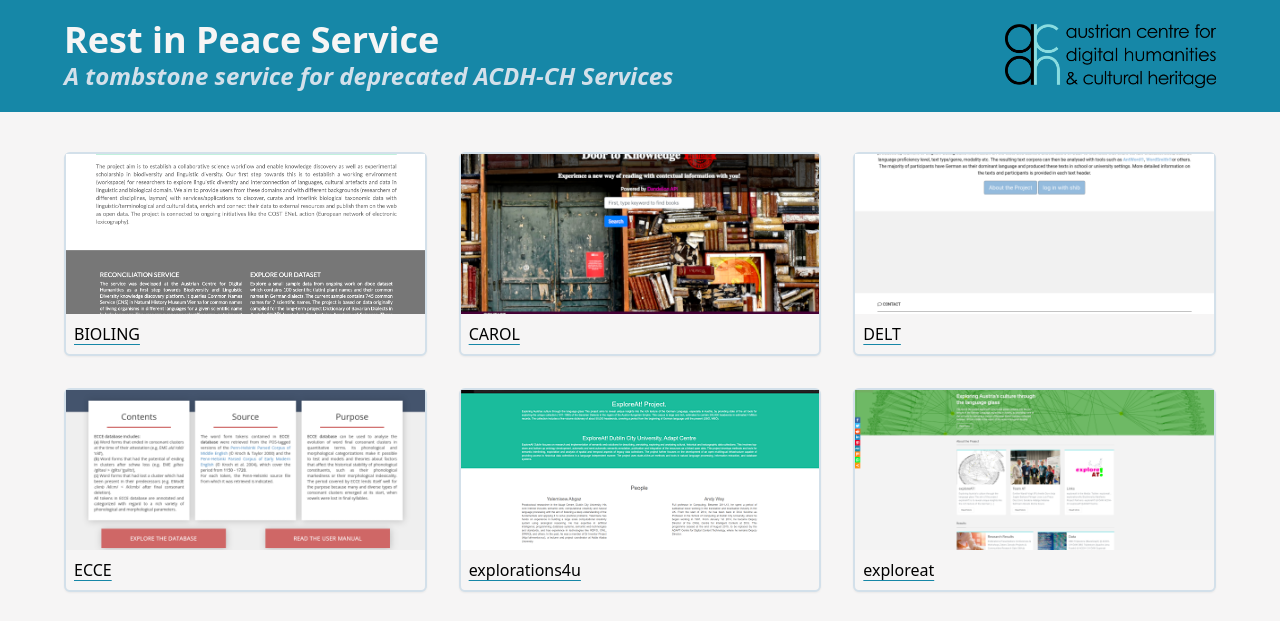
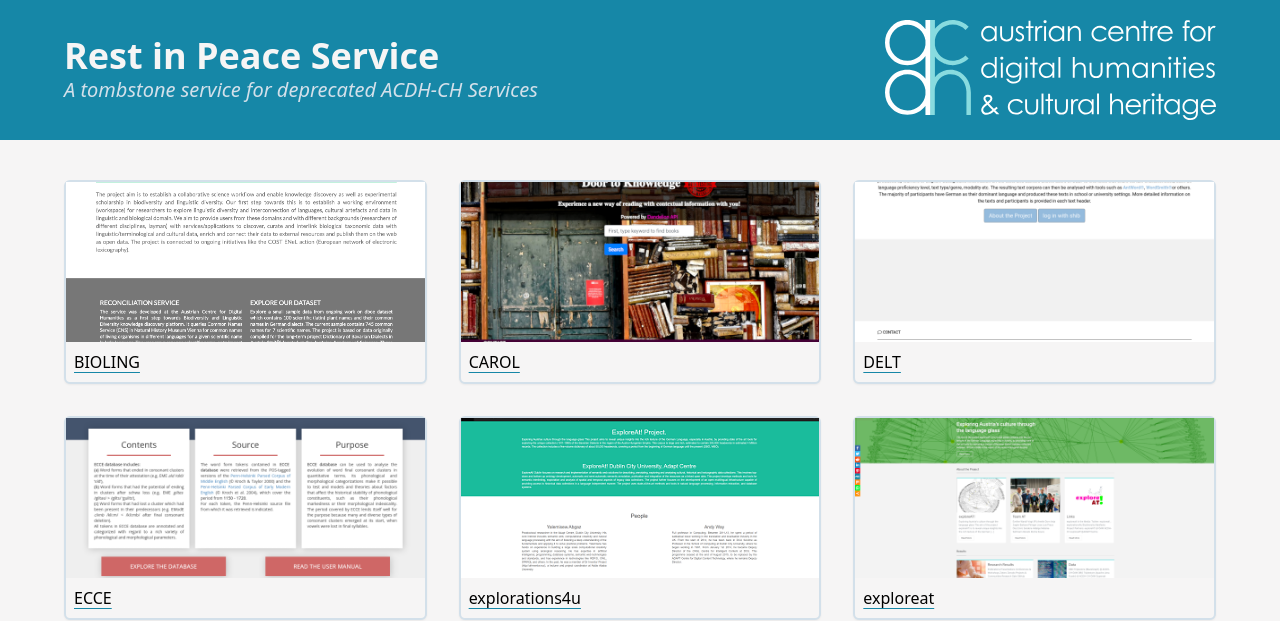
Before and after one commit to acdh-oeaw/rest-in-peace-service, an Astro site: page / in a window 1280 px wide. Shown: the top 621 px of the page. Built offline with nearby package versions, Linux system fonts and the light colour scheme; Astro itself is replaced by a stand-in of ours.

Commit message:
change acdh logo

```diff
--- a/src/components/page-header.astro
+++ b/src/components/page-header.astro
@@ -1,11 +1,16 @@
 <header class=" bg-brandGrayDark text-brandLight">
 
-<div class="w-full md:px-16 px-5 flex justify-between py-1 md:py-5">
-        <h1 class="self-center text-2xl md:text-4xl font-bold"><a href="/">Rest in Peace Service <span class="hidden md:flex text-2xl italic text-brandGray">A tombstone service for deprecated ACDH-CH Services</span></a></h1>
-    <a class="self-center" href="https://www.oeaw.ac.at/acdh">
-        <img src="/images/acdh_logo.png" alt="" class="h-10 md:h-16">
-    </a>
-
-</div>
+    <div class="w-full h-full md:px-16 px-5 flex justify-between py-1 md:py-5 items-center">
+        <div>
+            <a href="/">
+                <h1 class="text-2xl md:text-4xl font-bold">Rest in Peace Service </h1>
+                <h2 class="text-medium md:text-xl italic text-brandGray">A tombstone service for deprecated ACDH-CH Services</h2>
+            </a>
+        </div>
+        <a class="h-full" href="https://www.oeaw.ac.at/acdh">
+            <img src="/images/acdh-ch-logo-short-version-color-use-over-black.svg" alt="" class="p-1 md:hidden">
+            <img src="/images/acdh-ch-logo-with-text-color-use-over-black.svg" alt="" class="hidden md:flex">
+        </a>
+    </div>
 
 </header>
--- a/src/layouts/page-layout.astro
+++ b/src/layouts/page-layout.astro
@@ -11,7 +11,7 @@
 		<link rel="icon" type="image/svg+xml" href="/favicon.svg" />
 		<meta name="viewport" content="width=device-width" />
 		<meta name="generator" content={Astro.generator} />
-		<title>Astro</title>
+		<title>RIP Service</title>
 	</head>
 	<body class="grid grid-rows-[auto_1fr_auto] bg-brandLight">
 		<PageHeader/>
```
Also changed, not shown: public/images/acdh-ch-logo-short-version-color-use-over-black.svg (added), public/images/acdh-ch-logo-with-text-color-use-over-black.svg (added).
